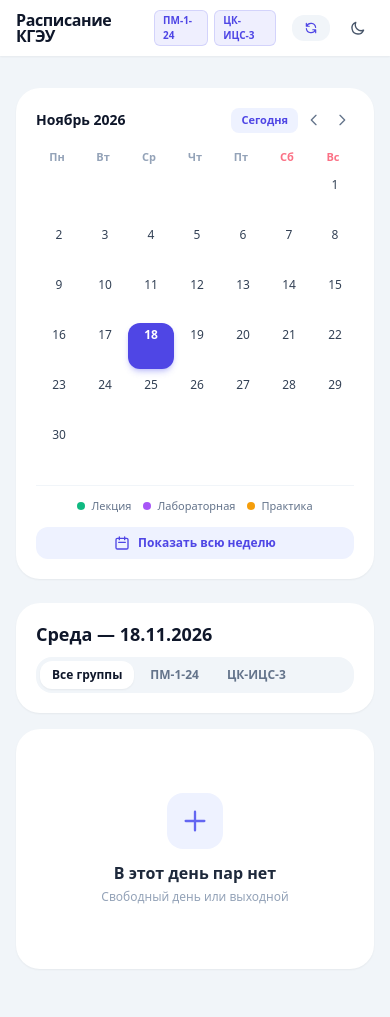
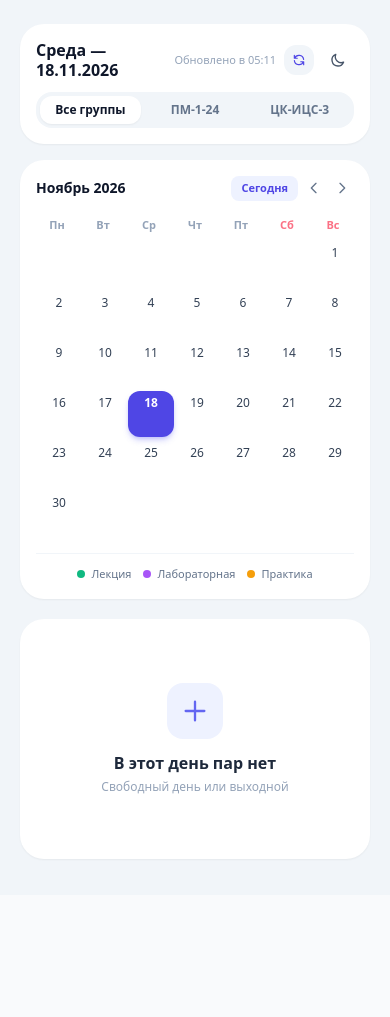
Before and after one commit to a6dall/kgeu-schedule, a PHP site: page / in a window 390 px wide. After the commit the page ends 860 px from the top, so only its background shows below. Run offline with PHP 8.4, Linux system fonts and the light colour scheme; data that the repository does not hold is empty; some libraries are stand-ins or nearby versions.

Commit message:
Move date plate to top with refresh time and button, remove header and week view

```diff
--- a/app.js
+++ b/app.js
@@ -33,19 +33,6 @@ function formatFullDayTitle(dateStr) {
   const mm = String(dt.getMonth() + 1).padStart(2, '0');
   const yyyy = dt.getFullYear();
   return `${dayName} — ${dd}.${mm}.${yyyy}`;
-}
-
-/** Форматирование заголовка недели («Вся неделя — 16.11 – 22.11.2026») */
-function formatCustomWeekTitle(startDateStr, endDateStr) {
-  if (!startDateStr || !endDateStr) return '';
-  const d1 = new Date(startDateStr);
-  const d2 = new Date(endDateStr);
-  const dd1 = String(d1.getDate()).padStart(2, '0');
-  const mm1 = String(d1.getMonth() + 1).padStart(2, '0');
-  const dd2 = String(d2.getDate()).padStart(2, '0');
-  const mm2 = String(d2.getMonth() + 1).padStart(2, '0');
-  const yyyy2 = d2.getFullYear();
-  return `Вся неделя — ${dd1}.${mm1} – ${dd2}.${mm2}.${yyyy2}`;
 }
 
 /**
@@ -132,27 +119,6 @@ function getPairKey(item) {
   return `${g}_${dateStr}_${num}_${time}_${sub}_${disc}`;
 }
 
-/** Возвращает массив из 7 дат недели (Пн..Вс) для указанной даты */
-function getWeekDates(targetDateStr) {
-  if (!targetDateStr) return [];
-  const target = new Date(targetDateStr);
-  const day = target.getDay(); // 0 (Вс) .. 6 (Сб)
-  const diff = (day === 0 ? -6 : 1) - day;
-  const monday = new Date(target);
-  monday.setDate(target.getDate() + diff);
-
-  const week = [];
-  for (let i = 0; i < 7; i++) {
-    const d = new Date(monday);
-    d.setDate(monday.getDate() + i);
-    const y = d.getFullYear();
-    const m = String(d.getMonth() + 1).padStart(2, '0');
-    const dayNum = String(d.getDate()).padStart(2, '0');
-    week.push(`${y}-${m}-${dayNum}`);
-  }
-  return week;
-}
-
 /** Проверяет, идет ли пара прямо сейчас */
 function isPairCurrent(startIso, endIso) {
   if (!startIso || !endIso) return false;
@@ -176,9 +142,6 @@ createApp({
 
     // Выбранная дата в формате YYYY-MM-DD (по умолчанию — сегодня)
     const selectedDate = ref(getTodayDateStr());
-
-    // Режим отображения: 'day' (один день) или 'week' (вся неделя)
-    const currentViewMode = ref('day');
 
     // Месяц для левого календаря (объект Date)
     const calendarMonth = ref(new Date());
@@ -207,12 +170,7 @@ createApp({
 
     // Заголовок текущего дня без обрезания в "..." (например: «Среда — 18.11.2026»)
     const currentViewTitle = computed(() => {
-      if (currentViewMode.value === 'day') {
-        return formatFullDayTitle(selectedDate.value);
-      } else {
-        const week = getWeekDates(selectedDate.value);
-        return formatCustomWeekTitle(week[0], week[6]);
-      }
+      return formatFullDayTitle(selectedDate.value);
     });
 
     // Генерация сетки дней для календаря:
@@ -230,7 +188,6 @@ createApp({
 
       const totalDays = lastDay.getDate();
       const realToday = getTodayDateStr();
-      const weekDates = currentViewMode.value === 'week' ? getWeekDates(selectedDate.value) : [];
 
       const days = [];
 
@@ -272,7 +229,6 @@ createApp({
           dayNumber: d,
           dateStr: dateStr,
           isSelected: selectedDate.value === dateStr,
-          isWeekHighlighted: currentViewMode.value === 'week' && weekDates.includes(dateStr),
           isToday: dateStr === realToday,
           dots
         });
@@ -281,19 +237,9 @@ createApp({
       return days;
     });
 
-    // Список пар, отфильтрованный по выбранной дате/неделе и группе
+    // Список пар, отфильтрованный по выбранной дате и группе
     const displayedPairs = computed(() => {
-      let rawPairs = [];
-
-      if (currentViewMode.value === 'day') {
-        rawPairs = allPairsMap.value[selectedDate.value] || [];
-      } else {
-        const week = getWeekDates(selectedDate.value);
-        week.forEach(d => {
-          const p = allPairsMap.value[d] || [];
-          rawPairs.push(...p);
-        });
-      }
+      let rawPairs = allPairsMap.value[selectedDate.value] || [];
 
       // Фильтрация по группе (ПМ-1-24 или ЦК-ИЦС-3)
       if (activeGroupFilter.value !== 'all') {
@@ -322,15 +268,9 @@ createApp({
     // 3. МЕТОДЫ (МГНОВЕННЫЕ ДЕЙСТВИЯ БЕЗ ПЕРЕЗАГРУЗОК)
     // --------------------------------------------------------------------------
 
-    // Выбор дня в календаре: меняет дату и моментально перерисовывает расписание
+    // Выбор дня в календаре
     function selectCalendarDate(dateStr) {
       selectedDate.value = dateStr;
-      currentViewMode.value = 'day';
-    }
-
-    // Переключение между режимами «Один день» и «Вся неделя»
-    function toggleWeekView() {
-      currentViewMode.value = currentViewMode.value === 'week' ? 'day' : 'week';
     }
 
     // Предыдущий месяц в календаре
@@ -419,13 +359,19 @@ createApp({
           if (fullData?.data?.rasp) {
             applyScheduleItems(fullData.data.rasp);
           }
+          if (fullData?.data?.cachedAt) {
+            const cachedDate = new Date(fullData.data.cachedAt);
+            syncTimeText.value = `Обновлено в ${cachedDate.toLocaleTimeString('ru-RU', { hour: '2-digit', minute: '2-digit' })}`;
+          }
         }
       } catch (e) {
         console.warn('Сетевой запрос расписания:', e);
       } finally {
         isSyncing.value = false;
-        const now = new Date();
-        syncTimeText.value = `Обновлено в ${now.toLocaleTimeString('ru-RU', { hour: '2-digit', minute: '2-digit' })}`;
+        if (!syncTimeText.value || syncTimeText.value === 'Загрузка...') {
+          const now = new Date();
+          syncTimeText.value = `Обновлено в ${now.toLocaleTimeString('ru-RU', { hour: '2-digit', minute: '2-digit' })}`;
+        }
       }
     }
 
@@ -439,13 +385,19 @@ createApp({
           if (data?.data?.rasp) {
             applyScheduleItems(data.data.rasp);
           }
+          if (data?.data?.cachedAt) {
+            const cachedDate = new Date(data.data.cachedAt);
+            syncTimeText.value = `Обновлено в ${cachedDate.toLocaleTimeString('ru-RU', { hour: '2-digit', minute: '2-digit' })}`;
+          }
         }
       } catch (e) {
         console.warn('Ошибка принудительного обновления:', e);
       } finally {
         isSyncing.value = false;
-        const now = new Date();
-        syncTimeText.value = `Обновлено в ${now.toLocaleTimeString('ru-RU', { hour: '2-digit', minute: '2-digit' })}`;
+        if (!syncTimeText.value || syncTimeText.value === 'Загрузка...') {
+          const now = new Date();
+          syncTimeText.value = `Обновлено в ${now.toLocaleTimeString('ru-RU', { hour: '2-digit', minute: '2-digit' })}`;
+        }
       }
     }
 
@@ -466,7 +418,6 @@ createApp({
     // 5. ИНИЦИАЛИЗАЦИЯ ПРИ ЗАПУСКЕ (MOUNTED)
     // --------------------------------------------------------------------------
     onMounted(() => {
-      // Восстанавливаем тему (Dark / Light)
       const savedTheme = localStorage.getItem('theme');
       if (savedTheme === 'dark' || (!savedTheme && window.matchMedia('(prefers-color-scheme: dark)').matches)) {
         isDark.value = true;
@@ -476,7 +427,6 @@ createApp({
         document.documentElement.classList.remove('dark');
       }
 
-      // Загружаем объединенное расписание
       loadSchedule();
     });
 
@@ -486,7 +436,6 @@ createApp({
     return {
       activeGroupFilter,
       selectedDate,
-      currentViewMode,
       calendarMonth,
       calendarMonthTitle,
       calendarDays,
@@ -496,7 +445,6 @@ createApp({
       syncTimeText,
       isDark,
       selectCalendarDate,
-      toggleWeekView,
       prevMonth,
       nextMonth,
       resetToToday,
--- a/index.php
+++ b/index.php
@@ -193,6 +193,18 @@ if ($path === '/api/full-schedule') {
         return strcmp($a['начало'] ?? '', $b['начало'] ?? '');
     });
 
+    $maxCacheMtime = 0;
+    foreach ($targetGroupIds as $gId) {
+        $cFile = $dataDir . "/schedule_semester_{$gId}.json";
+        if (file_exists($cFile)) {
+            $mtime = filemtime($cFile);
+            if ($mtime > $maxCacheMtime) {
+                $maxCacheMtime = $mtime;
+            }
+        }
+    }
+    $cachedAtIso = $maxCacheMtime > 0 ? date("c", $maxCacheMtime) : date("c");
+
     $response = [
         "state" => 1,
         "msg" => "OK",
@@ -200,7 +212,7 @@ if ($path === '/api/full-schedule') {
             "groups" => $allGroupsMeta,
             "rasp" => $combinedPairs,
             "totalPairs" => count($combinedPairs),
-            "cachedAt" => date("c")
+            "cachedAt" => $cachedAtIso
         ]
     ];
 
@@ -254,32 +266,23 @@ if ($path === '/api/full-schedule') {
     [v-cloak] { display: none; }
   </style>
 </head>
-<body class="bg-slate-100 dark:bg-slate-950 text-slate-900 dark:text-slate-100 min-h-screen pt-16 transition-colors duration-200">
+<body class="bg-slate-100 dark:bg-slate-950 text-slate-900 dark:text-slate-100 min-h-screen transition-colors duration-200">
 
   <!-- Корневой контейнер Vue 3 -->
-  <div id="app" v-cloak>
+  <div id="app" v-cloak class="max-w-7xl mx-auto px-3 sm:px-6 lg:px-8 py-3 sm:py-5 space-y-4 sm:space-y-5">
 
-    <!-- Фиксированная верхняя шапка -->
-    <header class="app-header bg-white/95 dark:bg-slate-900/95 backdrop-blur-md shadow-sm">
-      <div class="max-w-7xl mx-auto px-4 sm:px-6 lg:px-8 h-14 flex items-center justify-between gap-4">
+    <!-- ВЕРХНЯЯ ПЛАШКА: Дата, статус обновления, кнопка обновления, переключатель темы, фильтры групп -->
+    <div class="bg-white dark:bg-slate-900 rounded-3xl p-4 sm:p-5 shadow-sm space-y-3">
+      <div class="flex items-center justify-between gap-3">
 
-        <div class="flex items-center gap-2.5">
-          <h1 class="text-base font-extrabold text-slate-900 dark:text-white leading-none tracking-tight">
-            Расписание КГЭУ
-          </h1>
-          <div class="flex items-center gap-1.5">
-            <span class="px-2 py-0.5 rounded-md text-[10px] font-bold bg-indigo-500/10 text-indigo-600 dark:text-indigo-400 border border-indigo-500/20">
-              ПМ-1-24
-            </span>
-            <span class="px-2 py-0.5 rounded-md text-[10px] font-bold bg-indigo-500/10 text-indigo-600 dark:text-indigo-400 border border-indigo-500/20">
-              ЦК-ИЦС-3
-            </span>
-          </div>
-        </div>
+        <!-- Название выбранного дня (например: Пятница — 06.11.2026) -->
+        <h2 class="text-base sm:text-xl font-extrabold text-slate-900 dark:text-white capitalize leading-tight">
+          {{ currentViewTitle }}
+        </h2>
 
-        <div class="flex items-center gap-3">
-          <!-- Статус обновления -->
-          <span class="text-xs text-slate-500 dark:text-slate-400 font-medium hidden md:inline">
+        <!-- Правая панель: время обновления, кнопка обновления, переключатель темы -->
+        <div class="flex items-center gap-2 shrink-0">
+          <span class="text-[11px] sm:text-xs text-slate-400 dark:text-slate-500 font-medium whitespace-nowrap">
             {{ syncTimeText }}
           </span>
 
@@ -287,8 +290,8 @@ if ($path === '/api/full-schedule') {
           <button
             type="button"
             @click="manualRefresh()"
-            title="Синхронизировать с сайтом kabinet.kgeu.ru"
-            class="inline-flex items-center gap-1.5 px-3 py-1.5 rounded-xl text-xs font-semibold bg-slate-100 dark:bg-slate-800 text-slate-700 dark:text-slate-200 hover:bg-slate-200 dark:hover:bg-slate-700 transition"
+            title="Обновить расписание с сайта КГЭУ"
+            class="p-2 sm:px-2.5 sm:py-1.5 rounded-xl text-xs font-semibold bg-slate-100 dark:bg-slate-800 text-slate-700 dark:text-slate-200 hover:bg-slate-200 dark:hover:bg-slate-700 transition inline-flex items-center gap-1.5"
           >
             <svg class="w-3.5 h-3.5 text-indigo-600 dark:text-indigo-400" :class="{ 'animate-spin': isSyncing }" fill="none" stroke="currentColor" viewBox="0 0 24 24">
               <path stroke-linecap="round" stroke-linejoin="round" stroke-width="2" d="M4 4v5h.582m15.356 2A8.001 8.001 0 004.582 9m0 0H9m11 11v-5h-.581m0 0a8.003 8.003 0 01-15.357-2m15.357 2H15"/>
@@ -296,7 +299,7 @@ if ($path === '/api/full-schedule') {
             <span class="hidden sm:inline">Обновить</span>
           </button>
 
-          <!-- Переключатель светлой / темной темы -->
+          <!-- Переключатель темы (светлая / темная) -->
           <button
             type="button"
             @click="toggleTheme()"
@@ -309,16 +312,57 @@ if ($path === '/api/full-schedule') {
         </div>
 
       </div>
-    </header>
 
-    <!-- Основной контент страницы -->
-    <main class="max-w-7xl mx-auto px-4 sm:px-6 lg:px-8 py-6">
-      <div class="grid grid-cols-1 lg:grid-cols-12 gap-6 items-start">
+      <!-- Фильтр групп (Сегментированные табы на всю ширину: Все группы / ПМ-1-24 / ЦК-ИЦС-3) -->
+      <div class="flex items-center gap-1 bg-slate-100 dark:bg-slate-800 p-1 rounded-2xl w-full">
+        <button
+          type="button"
+          @click="selectGroupFilter('all')"
+          :class="[
+            'flex-1 text-center py-1.5 sm:py-2 px-2.5 sm:px-3 rounded-xl text-xs font-bold transition',
+            activeGroupFilter === 'all'
+              ? 'bg-white dark:bg-slate-900 text-slate-900 dark:text-white shadow-sm'
+              : 'text-slate-500 hover:text-slate-800 dark:hover:text-slate-200'
+          ]"
+        >
+          Все группы
+        </button>
+
+        <button
+          type="button"
+          @click="selectGroupFilter('14493')"
+          :class="[
+            'flex-1 text-center py-1.5 sm:py-2 px-2.5 sm:px-3 rounded-xl text-xs font-bold transition',
+            activeGroupFilter === '14493'
+              ? 'bg-indigo-600 text-white shadow-sm shadow-indigo-500/20'
+              : 'text-slate-500 hover:text-slate-800 dark:hover:text-slate-200'
+          ]"
+        >
+          ПМ-1-24
+        </button>
+
+        <button
+          type="button"
+          @click="selectGroupFilter('15006')"
+          :class="[
+            'flex-1 text-center py-1.5 sm:py-2 px-2.5 sm:px-3 rounded-xl text-xs font-bold transition',
+            activeGroupFilter === '15006'
+              ? 'bg-indigo-600 text-white shadow-sm shadow-indigo-500/20'
+              : 'text-slate-500 hover:text-slate-800 dark:hover:text-slate-200'
+          ]"
+        >
+          ЦК-ИЦС-3
+        </button>
+      </div>
+    </div>
+
+    <!-- Основная сетка: Календарь слева, Пары справа -->
+    <div class="grid grid-cols-1 lg:grid-cols-12 gap-5 sm:gap-6 items-start">
 
       <!-- ЛЕВАЯ КОЛОНКА: Календарь -->
-        <aside class="lg:col-span-5 xl:col-span-4 space-y-5">
+      <aside class="lg:col-span-5 xl:col-span-4 space-y-4">
 
-          <div class="bg-white dark:bg-slate-900 rounded-3xl p-5 shadow-sm">
+        <div class="bg-white dark:bg-slate-900 rounded-3xl p-4 sm:p-5 shadow-sm">
 
           <!-- Шапка календаря с переключением месяца -->
           <div class="flex items-center justify-between mb-4">
@@ -357,8 +401,7 @@ if ($path === '/api/full-schedule') {
                 @click="selectCalendarDate(d.dateStr)"
                 :class="[
                   'aspect-square rounded-xl p-1 flex flex-col items-center justify-between text-xs transition relative min-h-[46px]',
-                    d.isSelected ? 'bg-indigo-600 text-white font-bold shadow-md shadow-indigo-500/30' :
-                    (d.isWeekHighlighted ? 'bg-indigo-50 dark:bg-indigo-950/40 text-indigo-700 dark:text-indigo-300 font-semibold' : 'hover:bg-slate-100 dark:hover:bg-slate-800 text-slate-700 dark:text-slate-300'),
+                  d.isSelected ? 'bg-indigo-600 text-white font-bold shadow-md shadow-indigo-500/30' : 'hover:bg-slate-100 dark:hover:bg-slate-800 text-slate-700 dark:text-slate-300',
                   (d.isToday && !d.isSelected) ? 'ring-2 ring-indigo-500 ring-offset-1 dark:ring-offset-slate-900 font-bold' : ''
                 ]"
               >
@@ -378,26 +421,13 @@ if ($path === '/api/full-schedule') {
             </template>
           </div>
 
-            <!-- Легенда типов занятий и кнопка переключения на всю неделю -->
-            <div class="mt-4 pt-3 border-t border-slate-100 dark:border-slate-800 space-y-3">
+          <!-- Легенда типов занятий: Лекция, Лабораторная, Практика -->
+          <div class="mt-4 pt-3 border-t border-slate-100 dark:border-slate-800">
             <div class="flex items-center justify-center gap-3 text-[11px] text-slate-500 font-medium">
               <span class="flex items-center gap-1.5"><span class="w-2 h-2 rounded-full bg-emerald-500"></span>Лекция</span>
               <span class="flex items-center gap-1.5"><span class="w-2 h-2 rounded-full bg-purple-500"></span>Лабораторная</span>
               <span class="flex items-center gap-1.5"><span class="w-2 h-2 rounded-full bg-amber-500"></span>Практика</span>
             </div>
-
-              <!-- Переключатель режима "День" / "Вся неделя" -->
-              <button
-                type="button"
-                @click="toggleWeekView()"
-                :class="[
-                  'w-full py-2 px-3 rounded-xl text-xs font-bold transition flex items-center justify-center gap-2',
-                  currentViewMode === 'week' ? 'bg-indigo-600 text-white shadow-sm' : 'bg-indigo-50 dark:bg-indigo-950/50 text-indigo-600 dark:text-indigo-400 hover:bg-indigo-100 dark:hover:bg-indigo-900/50'
-                ]"
-              >
-                <svg class="w-4 h-4" fill="none" stroke="currentColor" viewBox="0 0 24 24"><path stroke-linecap="round" stroke-linejoin="round" stroke-width="2" d="M8 7V3m8 4V3m-9 8h10M5 21h14a2 2 0 002-2V7a2 2 0 00-2-2H5a2 2 0 00-2 2v12a2 2 0 002 2z"/></svg>
-                <span>{{ currentViewMode === 'week' ? 'Показать один день' : 'Показать всю неделю' }}</span>
-              </button>
           </div>
 
         </div>
@@ -405,68 +435,15 @@ if ($path === '/api/full-schedule') {
       </aside>
 
       <!-- ПРАВАЯ КОЛОНКА: Сетка расписания пар -->
-        <section class="lg:col-span-7 xl:col-span-8 space-y-4">
+      <section class="lg:col-span-7 xl:col-span-8 space-y-3.5">
 
-          <!-- Шапка правого блока: Заголовок дня + Фильтр только по группам -->
-          <div class="bg-white dark:bg-slate-900 rounded-3xl p-5 shadow-sm flex flex-col sm:flex-row sm:items-center justify-between gap-3">
-            <div>
-              <h2 class="text-lg sm:text-xl font-extrabold text-slate-900 dark:text-white capitalize leading-tight">
-                {{ currentViewTitle }}
-              </h2>
-            </div>
-
-            <!-- Фильтр групп (Табы: Все группы / ПМ-1-24 / ЦК-ИЦС-3) -->
-            <div class="inline-flex items-center gap-1 bg-slate-100 dark:bg-slate-800 p-1 rounded-2xl shrink-0">
-              <button
-                type="button"
-                @click="selectGroupFilter('all')"
-                :class="[
-                  'px-3 py-1.5 rounded-xl text-xs font-bold transition',
-                  activeGroupFilter === 'all'
-                    ? 'bg-white dark:bg-slate-900 text-slate-900 dark:text-white shadow-sm'
-                    : 'text-slate-500 hover:text-slate-800 dark:hover:text-slate-200'
-                ]"
-              >
-                Все группы
-              </button>
-
-              <button
-                type="button"
-                @click="selectGroupFilter('14493')"
-                :class="[
-                  'px-3 py-1.5 rounded-xl text-xs font-bold transition',
-                  activeGroupFilter === '14493'
-                    ? 'bg-indigo-600 text-white shadow-sm shadow-indigo-500/20'
-                    : 'text-slate-500 hover:text-slate-800 dark:hover:text-slate-200'
-                ]"
-              >
-                ПМ-1-24
-              </button>
-
-              <button
-                type="button"
-                @click="selectGroupFilter('15006')"
-                :class="[
-                  'px-3 py-1.5 rounded-xl text-xs font-bold transition',
-                  activeGroupFilter === '15006'
-                    ? 'bg-indigo-600 text-white shadow-sm shadow-indigo-500/20'
-                    : 'text-slate-500 hover:text-slate-800 dark:hover:text-slate-200'
-                ]"
-              >
-                ЦК-ИЦС-3
-              </button>
-            </div>
-          </div>
-
-          <!-- Список карточек расписания -->
-          <div class="space-y-3.5">
         <!-- Заглушка, если в этот день пар нет -->
         <div v-if="!displayedPairs || displayedPairs.length === 0" class="text-center py-16 px-6 bg-white dark:bg-slate-900 rounded-3xl shadow-sm">
           <div class="w-14 h-14 mx-auto mb-3 bg-indigo-50 dark:bg-indigo-950/40 rounded-2xl flex items-center justify-center text-indigo-500">
             <svg class="w-7 h-7" fill="none" stroke="currentColor" viewBox="0 0 24 24"><path stroke-linecap="round" stroke-linejoin="round" stroke-width="2" d="M20 12H4M12 20V4"/></svg>
           </div>
           <h3 class="text-base font-bold text-slate-800 dark:text-slate-100 mb-1">
-                {{ currentViewMode === 'day' ? 'В этот день пар нет' : 'Занятий не найдено' }}
+            В этот день пар нет
           </h3>
           <p class="text-xs text-slate-400">Свободный день или выходной</p>
         </div>
--- a/style.css
+++ b/style.css
@@ -20,25 +20,12 @@ body {
   overflow-y: scroll;
   overflow-x: hidden;
   /* Поддержка выреза (Notch / Dynamic Island) и жестов iPhone в режиме приложения */
-  padding-top: max(4rem, calc(3.5rem + env(safe-area-inset-top)));
+  padding-top: max(0.75rem, calc(0.5rem + env(safe-area-inset-top)));
   padding-bottom: max(1.5rem, calc(1rem + env(safe-area-inset-bottom)));
-  padding-left: env(safe-area-inset-left);
-  padding-right: env(safe-area-inset-right);
+  padding-left: max(0.5rem, env(safe-area-inset-left));
+  padding-right: max(0.5rem, env(safe-area-inset-right));
   -webkit-tap-highlight-color: transparent;
   -webkit-touch-callout: none;
-}
-
-/* Полная фиксация шапки с учетом челки/острова iPhone */
-header.app-header {
-  position: fixed;
-  top: 0;
-  left: 0;
-  right: 0;
-  height: calc(3.5rem + env(safe-area-inset-top));
-  padding-top: env(safe-area-inset-top);
-  z-index: 50;
-  transform: translateZ(0);
-  -webkit-transform: translateZ(0);
 }
 
 /* Scrollbar */
@@ -124,13 +111,7 @@ header.app-header {
   color: #c7d2fe;
 }
 
-/* Подсветка недели */
-.cal-day-cell.week-highlight:not(.selected) {
-  background-color: rgba(99, 102, 241, 0.08);
-}
-.dark .cal-day-cell.week-highlight:not(.selected) {
-  background-color: rgba(99, 102, 241, 0.16);
-}
+
 
 .cal-dots-container {
   display: flex;
```
Lines whose indentation alone changed are shown as unchanged.
